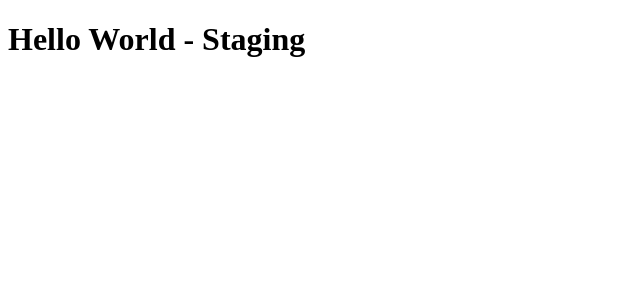
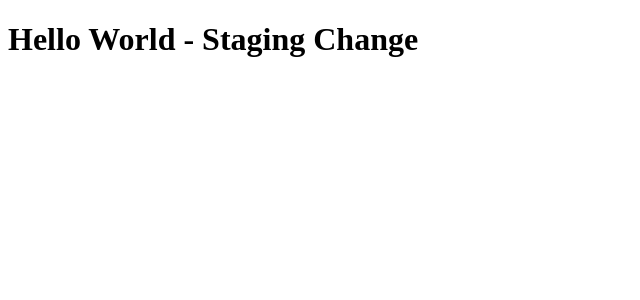
Before and after one commit to MyDry30/admin-portal, a React (Vite) app: page / in a window 1280 px wide. Shown: the top 300 px of the page, without its empty margins (0-640 px from the left). Built offline with nearby package versions, Linux system fonts and the light colour scheme.

Commit message:
Minor change

```diff
--- a/src/App.jsx
+++ b/src/App.jsx
@@ -1,5 +1,5 @@
 const App = () => {
-	return <h1>Hello World - Staging</h1>;
+	return <h1>Hello World - Staging Change</h1>;
 };
 
 export default App;
```
